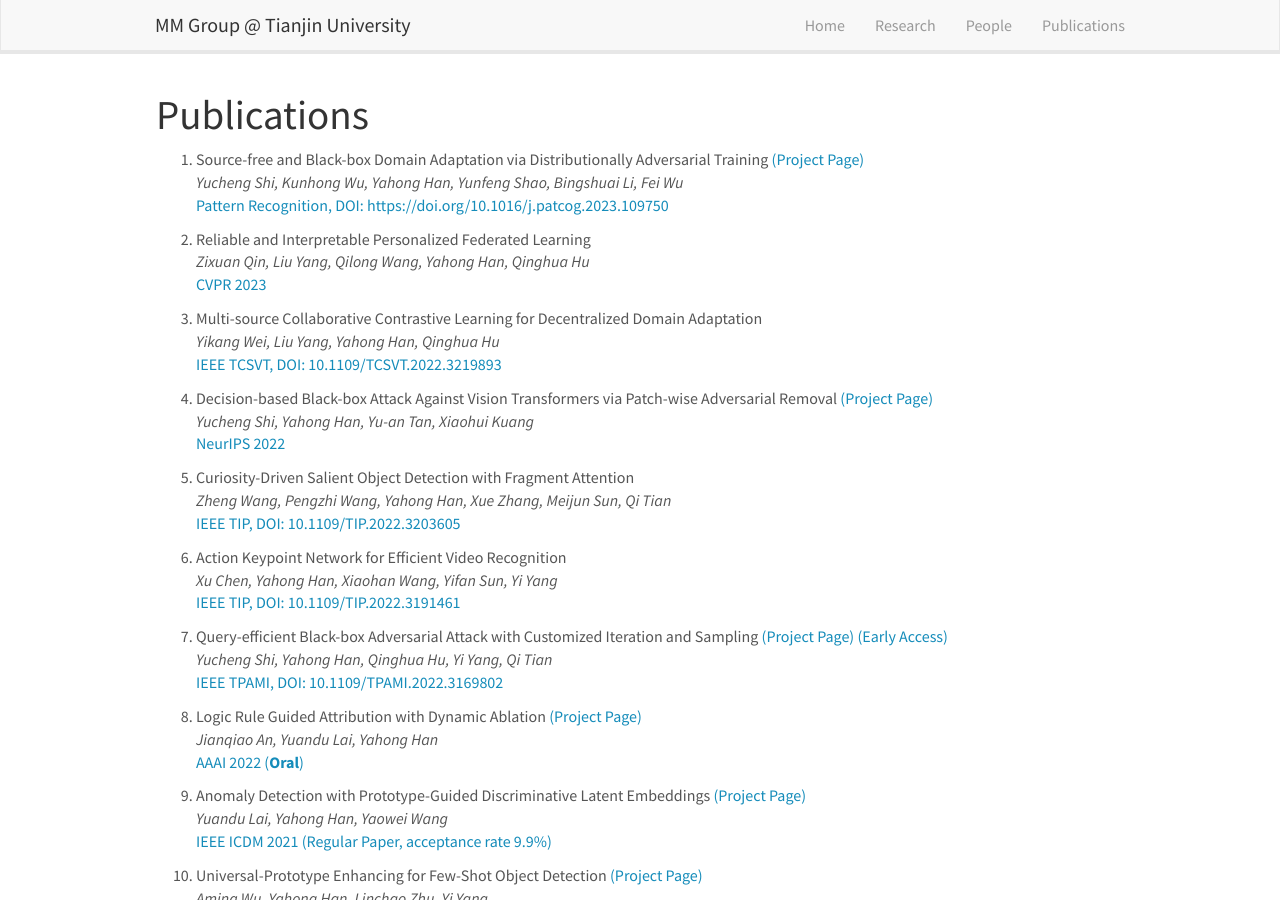
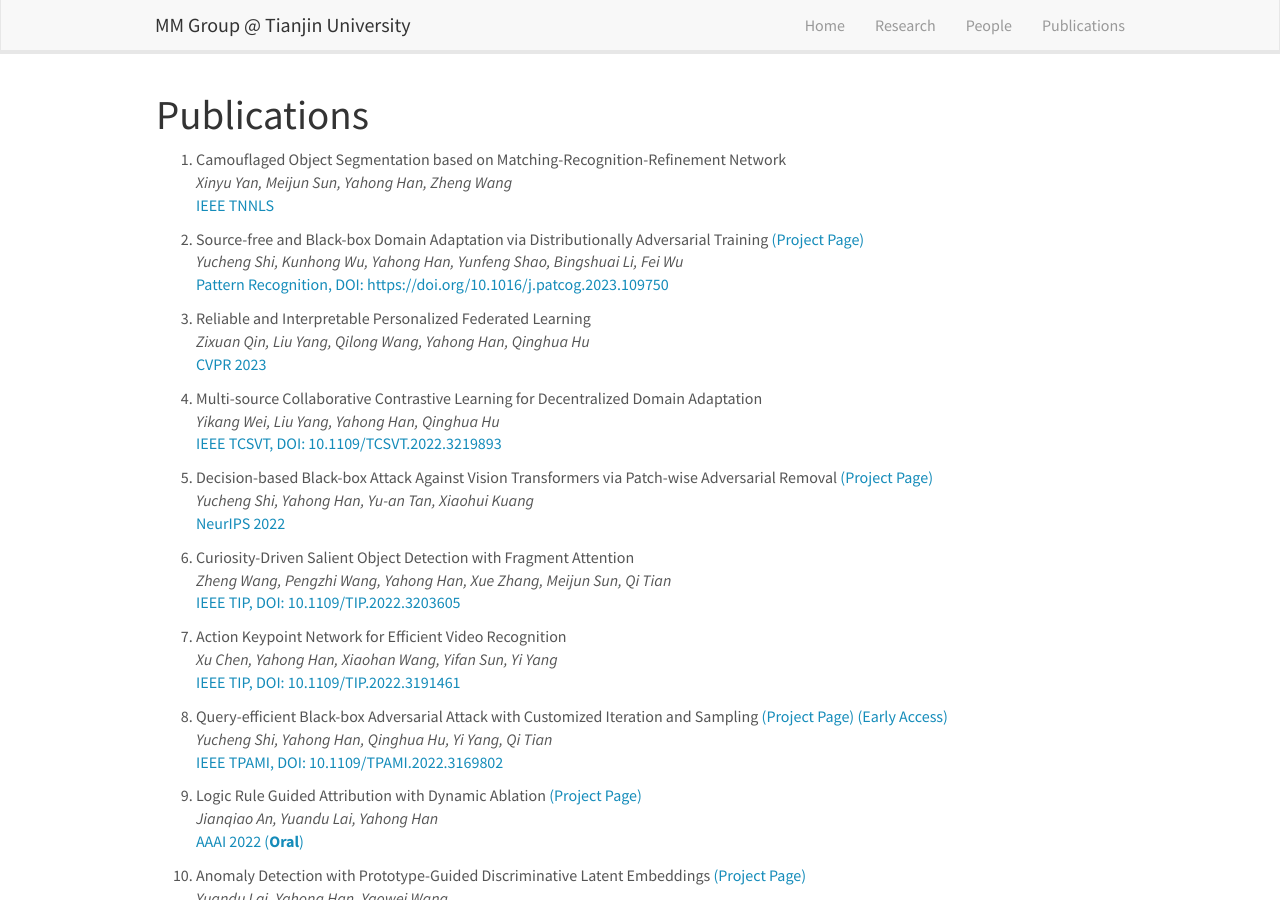
Before and after one commit to tjumm/tjumm.github.io, a Jekyll site: the page built from _pages/publications.md, in a window 1280 px wide and 900 px high. Built offline with Jekyll 4.4.1, drawn with Linux system fonts in a browser that asks for light colours; comment, search, counter and statistics services are not loaded.

Commit message:
add IEEE TNNLS paper

```diff
--- a/_data/publist.yml
+++ b/_data/publist.yml
@@ -1,3 +1,12 @@
+- title: "1. Camouflaged Object Segmentation based on Matching-Recognition-Refinement Network"
+  image: dummy.png
+  description:
+  authors: Xinyu Yan,  Meijun Sun, Yahong Han,  Zheng Wang
+  link:
+    url:
+    display: "IEEE TNNLS"
+  highlight: 0
+
 - title: "1. Source-free and Black-box Domain Adaptation via Distributionally Adversarial Training <a href='https://github.com/shiyuchengTJU/BPDA'>(Project Page)</a>"
   image: dummy.png
   description:
```
